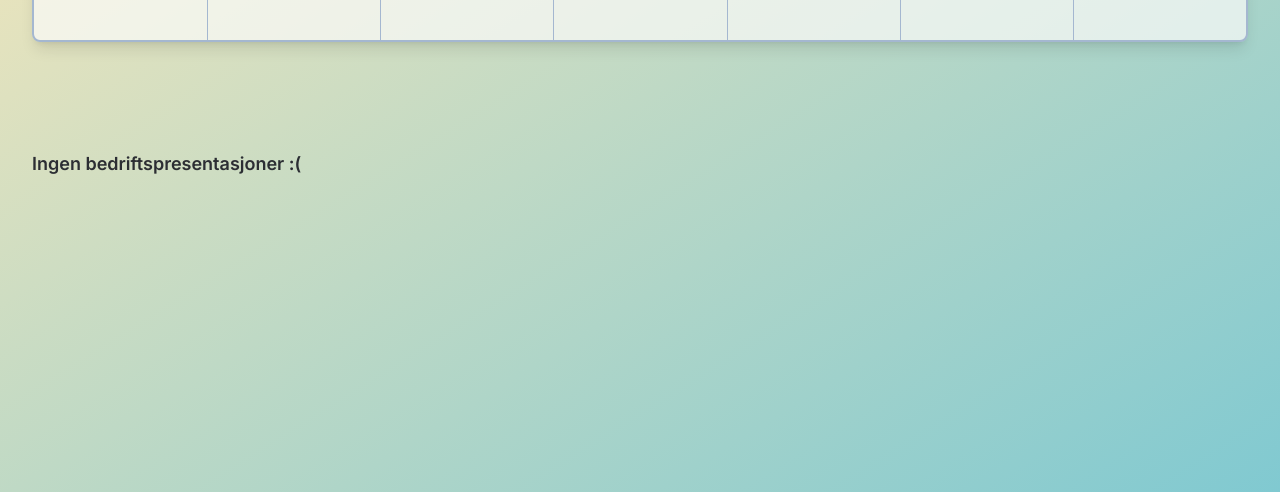
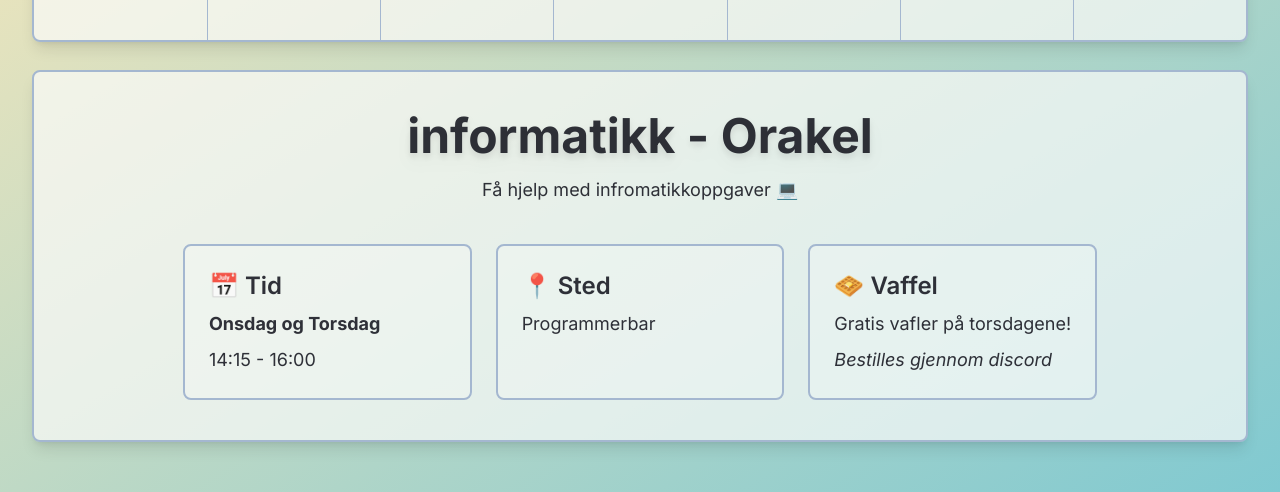
Before and after one commit to echo-webkom/echo-screen, a React (Vite) app: page / in a window 1280 px wide. Shown: the part 298-790 px from the top of the page. Built offline with nearby package versions, Linux system fonts and the light colour scheme; no server answers.

Commit message:
add orakel to frontpage

```diff
--- a/src/components/bento-screen.tsx
+++ b/src/components/bento-screen.tsx
@@ -1,26 +1,22 @@
 import { useState, useEffect } from "react";
 import { motion, AnimatePresence } from "framer-motion";
-import BedpressCountDown from "./bedpress-count-down";
+import { Orakel } from "./orakel";
 import Calendar from "./calendar";
 import EnTurTimetable from "./entur-timetable";
 import { Bysykkel } from "./bysykkel";
-import TodaysBirthdays from "./todays-birthdays";
-import OrakelTorsdag from "../assets/orakel-torsdag.png";
 
 const SCREENS = [
-  <div key="screen1" className="w-fulll h-full flex flex-col gap-7">
+  <div key="screen1" className="w-full h-full flex flex-col gap-7">
     <Calendar />
     <div className="flex gap-7">
-      <BedpressCountDown />
-      <TodaysBirthdays />
+      {/* <BedpressCountDown />
+      <TodaysBirthdays /> */}
+      <Orakel />
     </div>
   </div>,
   <div key="screen2" className="w-full h-full">
     <EnTurTimetable />
     <Bysykkel />
-  </div>,
-  <div key="screen3" className="w-full h-full flex items-center justify-center">
-    <img src={OrakelTorsdag} className="h-[80vh]" />
   </div>,
 ];
 
--- /dev/null
+++ b/src/components/orakel.tsx
@@ -0,0 +1,28 @@
+export function Orakel() {
+  return (
+    <div className="w-full flex flex-col items-center justify-center bg-background/70 border-2 shadow-lg rounded-lg p-10">
+      <h1 className="text-5xl font-bold drop-shadow-lg">
+        informatikk - Orakel
+      </h1>
+      <p className="mt-4 text-lg max-w-2xl">
+        Få hjelp med infromatikkoppgaver 💻
+      </p>
+      <div className="mt-10 grid grid-cols-1 md:grid-cols-2 lg:grid-cols-3 gap-6">
+        <div className="bg-white/20 p-6 rounded-lg border-2">
+          <h2 className="text-2xl font-semibold">📅 Tid</h2>
+          <p className="mt-2 text-lg font-bold">Onsdag og Torsdag</p>
+          <p className="mt-2 text-lg">14:15 - 16:00</p>
+        </div>
+        <div className="bg-white/20 p-6 rounded-lg border-2">
+          <h2 className="text-2xl font-semibold">📍 Sted</h2>
+          <p className="mt-2 text-lg">Programmerbar</p>
+        </div>
+        <div className="bg-white/20 p-6 rounded-lg border-2">
+          <h2 className="text-2xl font-semibold">🧇 Vaffel</h2>
+          <p className="mt-2 text-lg">Gratis vafler på torsdagene!</p>
+          <p className="mt-2 text-lg italic">Bestilles gjennom discord</p>
+        </div>
+      </div>
+    </div>
+  );
+}
```
